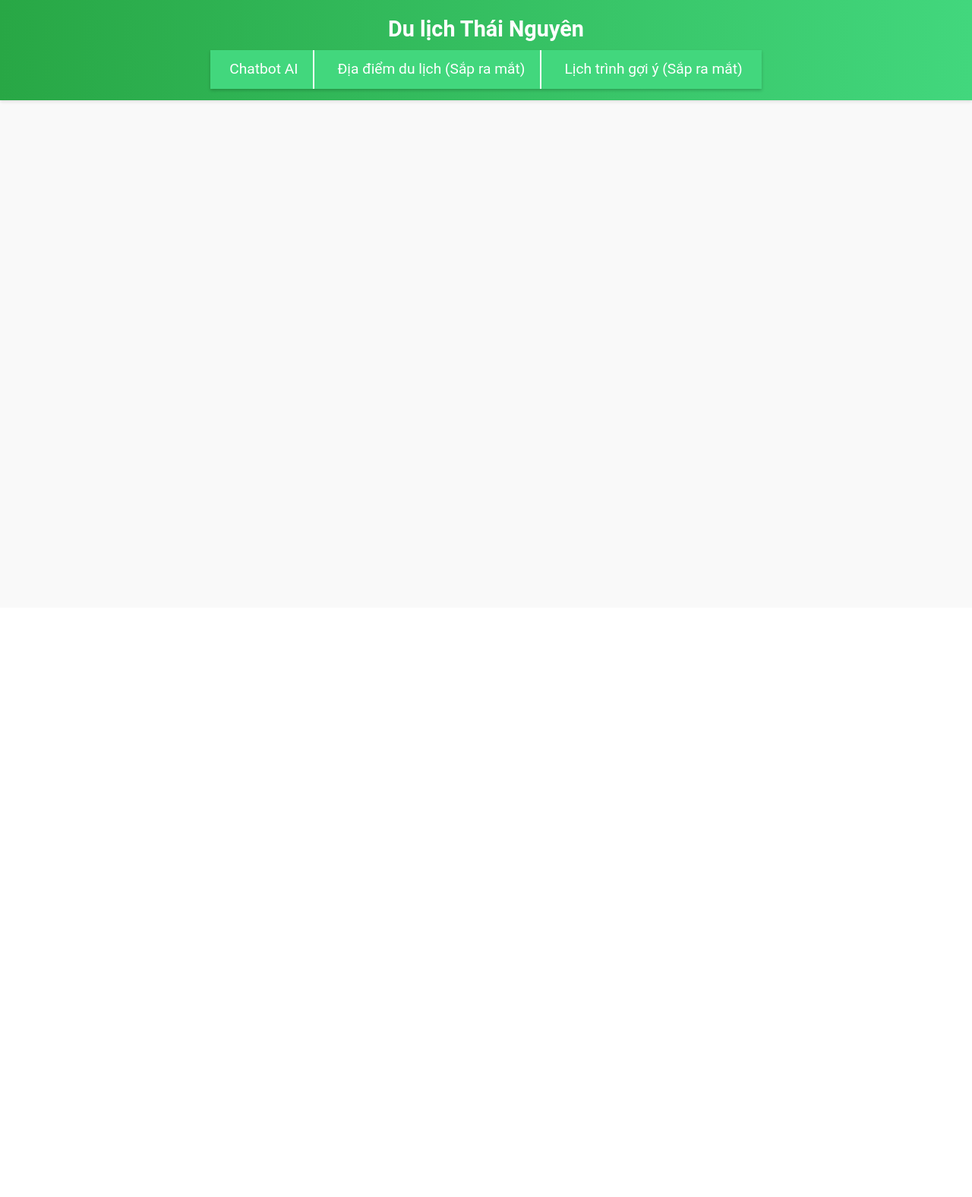
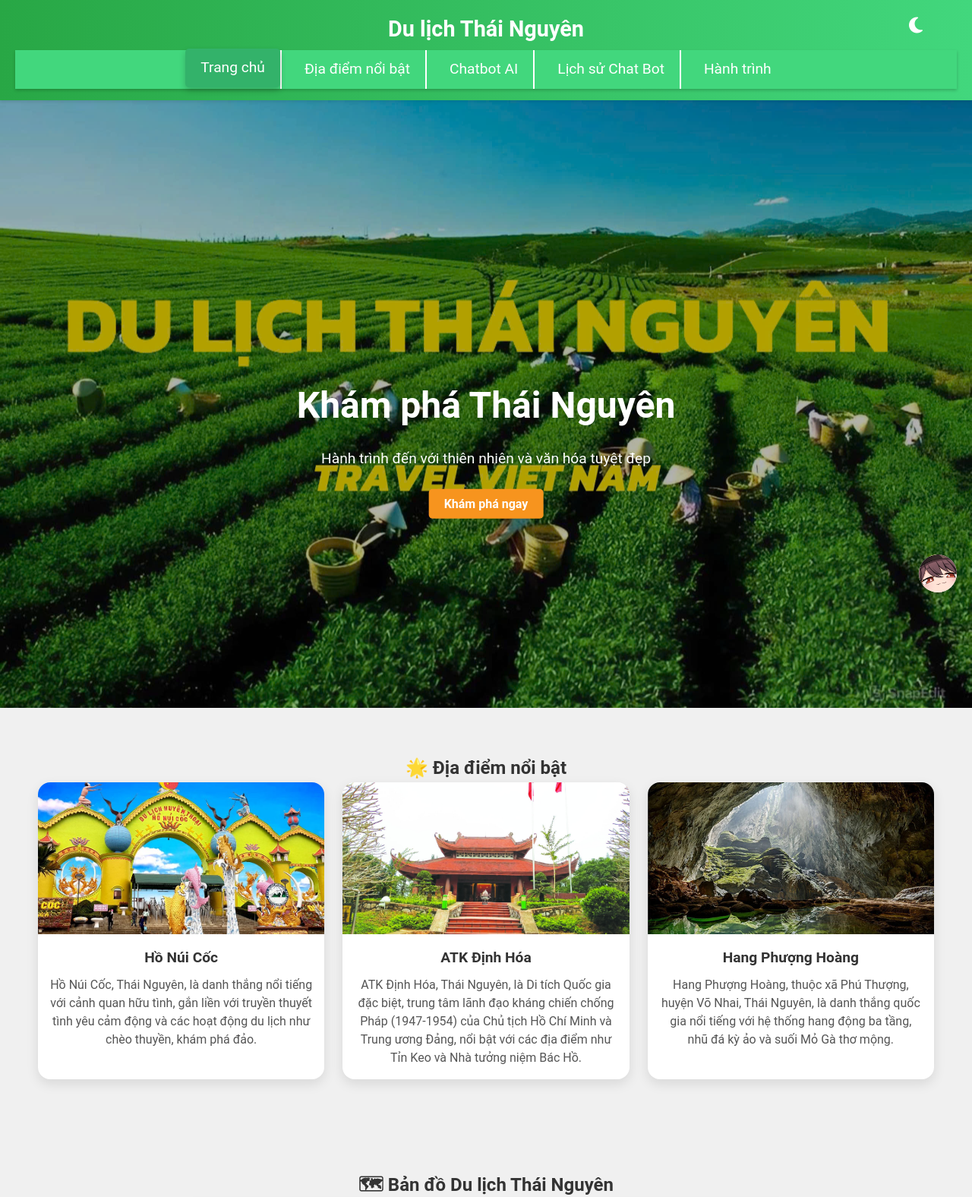
Before and after one commit to Shen2009/WEB_AI_LNQ_K79, a Flask app: page / in a window 1280 px wide. Shown: the top 1576 px of the page at 76% size. Before the commit the page ends 135 px from the top, so only its background shows below. Run offline with Flask 3, Linux system fonts and the light colour scheme; some libraries are stand-ins or nearby versions.

Commit message:
Add files via upload

```diff
--- /dev/null
+++ b/templates/chat_body.html
@@ -0,0 +1,28 @@
+{% for user_input, bot_response, timestamp in history %}
+  <div class="message-wrapper">
+    <div class="message user-message">
+      <span>🗣 {{ user_input }}</span>
+    </div>
+    <div class="datetime">{{ timestamp }}</div>
+    <div class="message bot-message">
+      <span style="white-space: pre-wrap;">🤖 {{ bot_response | safe }}</span>
+    </div>
+    <div class="datetime">{{ timestamp }}</div>
+  </div>
+{% endfor %}
+{% if user_input %}
+  <div class="message-wrapper">
+    <div class="message user-message">
+      <span>🗣 {{ user_input }}</span>
+    </div>
+    <div class="datetime">{{ format_timestamp(datetime.now().strftime('%Y-%m-%d %H:%M:%S')) }}</div>
+  </div>
+{% endif %}
+{% if bot_response %}
+  <div class="message-wrapper">
+    <div class="message bot-message">
+      <span style="white-space: pre-wrap;">🤖 {{ bot_response | safe }}</span>
+    </div>
+    <div class="datetime">{{ format_timestamp(datetime.now().strftime('%Y-%m-%d %H:%M:%S')) }}</div>
+  </div>
+{% endif %}
--- a/templates/index.html
+++ b/templates/index.html
@@ -4,25 +4,105 @@
   <meta charset="UTF-8">
   <title>Du lịch Thái Nguyên</title>
   <link rel="stylesheet" href="{{ url_for('static', filename='styles.css') }}">
+  <link rel="stylesheet" href="https://cdnjs.cloudflare.com/ajax/libs/font-awesome/6.0.0-beta3/css/all.min.css">
 </head>
-<body class="home-page">
+<body>
   <!-- Thanh menu -->
   <nav class="navbar">
     <div class="navbar-brand">Du lịch Thái Nguyên</div>
+    <div class="navbar-menu-container">
+      <ul class="navbar-menu" id="navbar-menu">
+        <li><a href="{{ url_for('index') }}" class="active">Trang chủ</a></li>
+        <li><a href="{{ url_for('index')}}#dia-diem-noi-bat">Địa điểm nổi bật</a></li>
+        <li><a href="{{ url_for('chat') }}">Chatbot AI</a></li>
+        <li><a href="{{ url_for('history') }}">Lịch sử Chat Bot</a></li>
+        <li><a href="{{ url_for('itinerary') }}">Hành trình</a></li>
+      </ul>
+    </div>
     <button class="hamburger" onclick="toggleMenu()">☰</button>
-    <ul class="navbar-menu" id="navbar-menu">
-      <li><a href="{{ url_for('chat') }}">Chatbot AI</a></li>
-      <li><a href="#">Địa điểm du lịch (Sắp ra mắt)</a></li>
-      <li><a href="#">Lịch trình gợi ý (Sắp ra mắt)</a></li>
-    </ul>
+    <button class="theme-toggle" onclick="toggleTheme()">
+      <i class="fas fa-moon"></i>
+    </button>
   </nav>
 
-  <script>
-    // Toggle menu với hiệu ứng trượt
-    function toggleMenu() {
-      const menu = document.getElementById('navbar-menu');
-      menu.classList.toggle('active');
-    }
-  </script>
+  <!-- Hero Section -->
+  <section class="hero">
+    <div class="overlay"></div>
+    <div class="hero-content">
+      <h1>Khám phá Thái Nguyên</h1>
+      <p>Hành trình đến với thiên nhiên và văn hóa tuyệt đẹp</p>
+      <a href="#dia-diem-noi-bat" class="btn">Khám phá ngay</a>
+    </div>
+  </section>
+
+  <!-- Địa điểm nổi bật -->
+  <section class="section" id="dia-diem-noi-bat">
+    <h2>🌟 Địa điểm nổi bật</h2>
+    <div class="container">
+      <div class="card-grid">
+        <div class="card">
+          <img src="{{ url_for('static', filename='ho_nui_coc.jpg') }}" alt="Hồ Núi Cốc" loading="lazy">
+          <div class="card-content">
+            <h3>Hồ Núi Cốc</h3>
+            <p>Hồ Núi Cốc, Thái Nguyên, là danh thắng nổi tiếng với cảnh quan hữu tình, gắn liền với truyền thuyết tình yêu cảm động và các hoạt động du lịch như chèo thuyền, khám phá đảo.</p>
+          </div>
+        </div>
+        <div class="card">
+          <img src="{{ url_for('static', filename='atk_dinh_hoa.jpg') }}" alt="ATK Định Hóa" loading="lazy">
+          <div class="card-content">
+            <h3>ATK Định Hóa</h3>
+            <p>ATK Định Hóa, Thái Nguyên, là Di tích Quốc gia đặc biệt, trung tâm lãnh đạo kháng chiến chống Pháp (1947-1954) của Chủ tịch Hồ Chí Minh và Trung ương Đảng, nổi bật với các địa điểm như Tỉn Keo và Nhà tưởng niệm Bác Hồ.</p>
+          </div>
+        </div>
+        <div class="card">
+          <img src="{{ url_for('static', filename='hang_phuong_hoang.jpg') }}" alt="Hang Phượng Hoàng" loading="lazy">
+          <div class="card-content">
+            <h3>Hang Phượng Hoàng</h3>
+            <p>Hang Phượng Hoàng, thuộc xã Phú Thượng, huyện Võ Nhai, Thái Nguyên, là danh thắng quốc gia nổi tiếng với hệ thống hang động ba tầng, nhũ đá kỳ ảo và suối Mỏ Gà thơ mộng.</p>
+          </div>
+        </div>
+      </div>
+    </div>
+  </section>
+
+  <!-- Bản đồ Google My Maps -->
+  <section class="section" id="map-section">
+    <h2>🗺 Bản đồ Du lịch Thái Nguyên</h2>
+    <div class="container">
+      <div class="map-embed">
+        <iframe src="https://www.google.com/maps/d/embed?mid=1G153C50vGjlmcJ8dhsaJnvhaZWw&z=16" width="100%" height="500"></iframe>
+      </div>
+    </div>
+  </section>
+
+  <!-- Chatbot icon -->
+  <div class="chatbot-icon" id="chatbot-icon">
+    <img src="{{ url_for('static', filename='icon.jpg') }}" alt="Chatbot" loading="lazy">
+  </div>
+
+  <!-- Khung chat -->
+  <div class="chat-container" id="chat-container">
+    <div class="chat-header">
+      <h2><a href="{{ url_for('chat') }}" class="button-link">🤖Chatbot🤖</a></h2>
+      <div>
+        <span class="minimize-btn" onclick="minimizeChat()">-</span>
+        <span class="close-btn" onclick="clearAndCloseChat()">×</span>
+      </div>
+    </div>
+    <div class="chat-body" id="chat-body">
+      {% include 'chat_body.html' %}
+      <div class="loading" id="loading" style="display: none;">
+        <div class="dot"></div><div class="dot"></div><div class="dot"></div>
+      </div>
+    </div>
+    <form class="chat-footer" id="chat-form">
+      <textarea name="input" placeholder="Nhập câu hỏi về du lịch tại đây..."></textarea>
+      <button type="button" onclick="sendMessage()">Gửi</button>
+    </form>
+  </div>
+
+  <script src="https://code.jquery.com/jquery-3.6.0.min.js"></script>
+  <script src="{{ url_for('static', filename='script.js') }}"></script>
+  <script src="https://kit.fontawesome.com/a076d05399.js" crossorigin="anonymous"></script>
 </body>
 </html>
```
Also changed, not shown: templates/chat.html (+30 -66 lines), templates/history.html (added, +96 -0 lines), templates/itinerary.html (added, +155 -0 lines).
